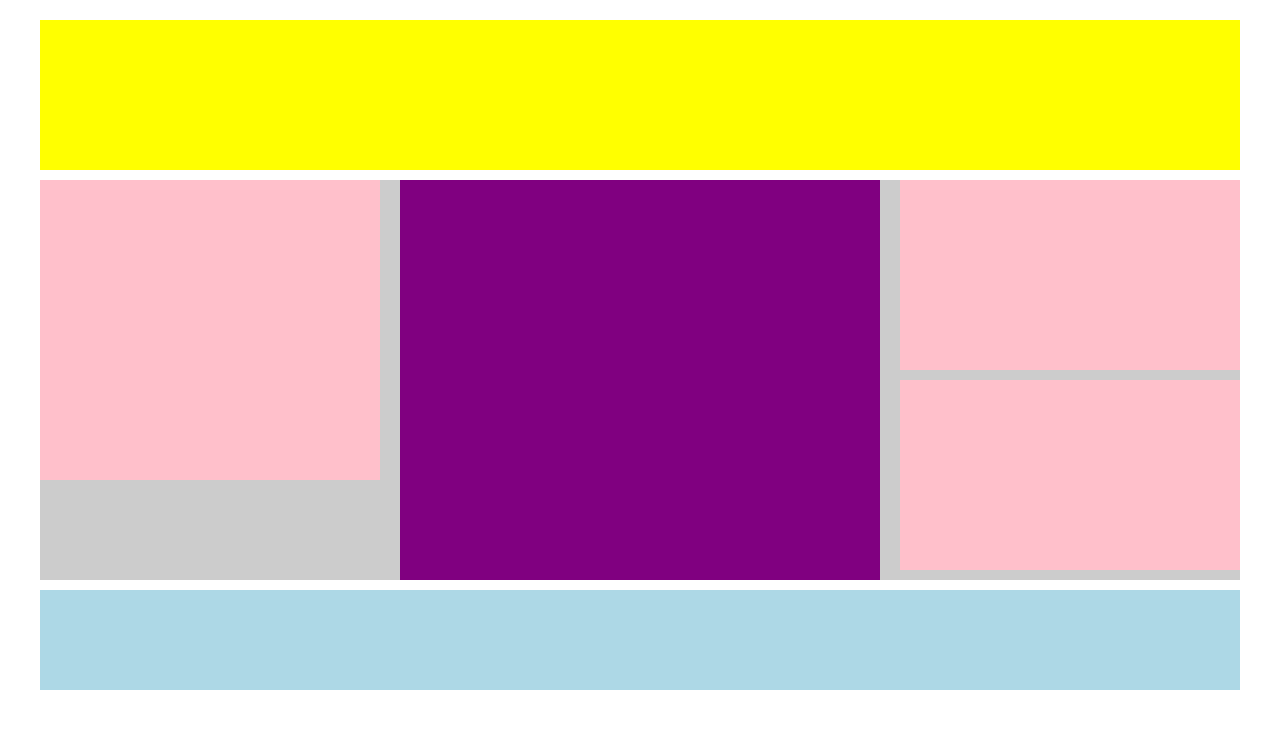
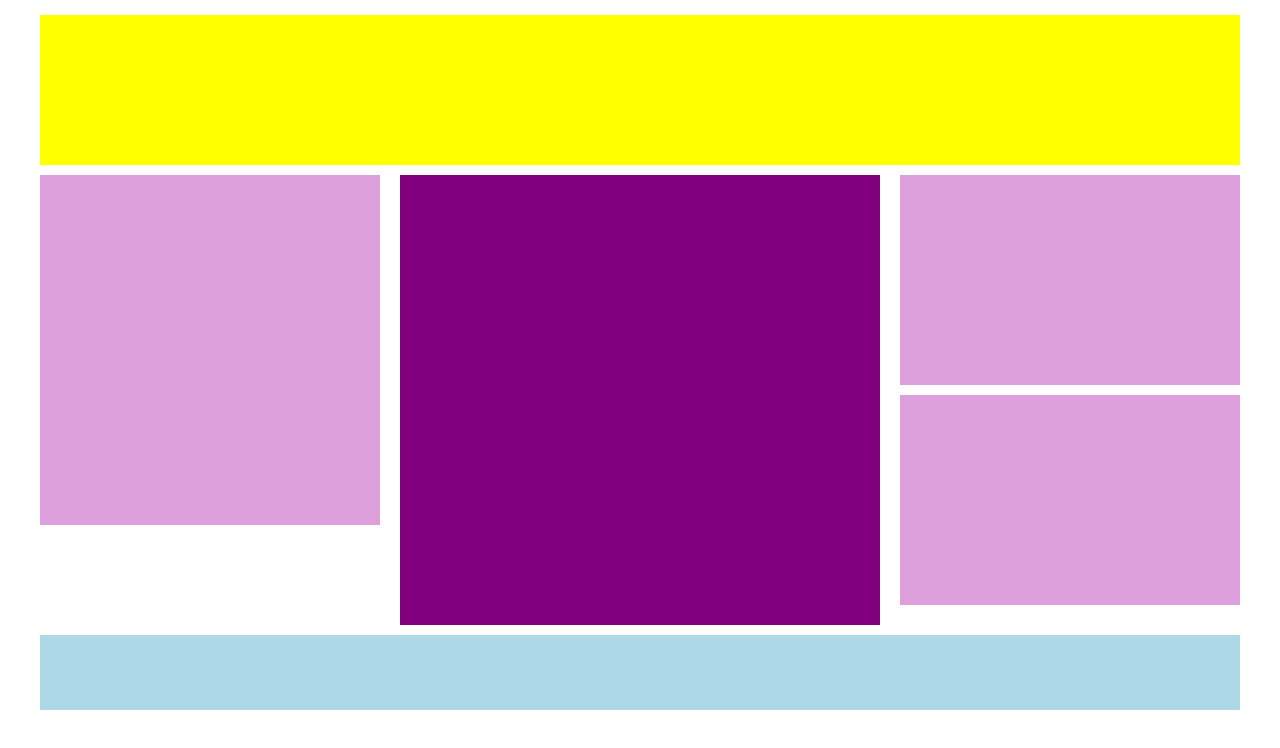
Before and after one commit to francesco-allera/htmlcss-struttura-wp, a plain HTML site: page index.html in a window 1280 px wide. Drawn offline with Linux system fonts and the light colour scheme.

Commit message:
Esercizio completato

```diff
--- a/css/style.css
+++ b/css/style.css
@@ -5,44 +5,42 @@
 }
 .container{
   width: 1200px;
-  margin: 20px auto;
+  margin: 15px auto;
 }
 header{
   height: 150px;
   background-color: yellow;
 }
 footer{
-  height: 100px;
+  height: 75px;
   background-color: lightblue;
 }
 .contain{
-  width: 100%;
-  height: 400px;
-  background: #ccc;
+  height: 450px;
   margin: 10px auto;
 }
-.clearfix::after{
+.contain::after{
   content: "";
   display: table;
   clear: both;
 }
 .block1{
   width: calc(30% - 20px);
-  height: 300px;
+  height: 350px;
   margin-right: 20px;
 }
 .block2{
   width: 40%;
-  height: 400px;
+  height: 100%;
   background-color: purple;
 }
 .block3{
   width: calc(30% - 20px);
-  height: 190px;
+  height: 210px;
   margin: 0 0 10px 20px;
 }
-.pink{
-  background-color: pink;
+.plum{
+  background-color: plum;
 }
 .float-l{
   float: left;
--- a/index.html
+++ b/index.html
@@ -11,11 +11,11 @@
 
       <header></header>
 
-      <div class="contain clearfix">
-        <div class="block1 pink float-l"></div>
+      <div class="contain">
+        <div class="block1 plum float-l"></div>
         <div class="block2 float-l"></div>
-        <div class="block3 pink float-l"></div>
-        <div class="block3 pink float-l"></div>
+        <div class="block3 plum float-l"></div>
+        <div class="block3 plum float-l"></div>
       </div>
 
       <footer></footer>
```
